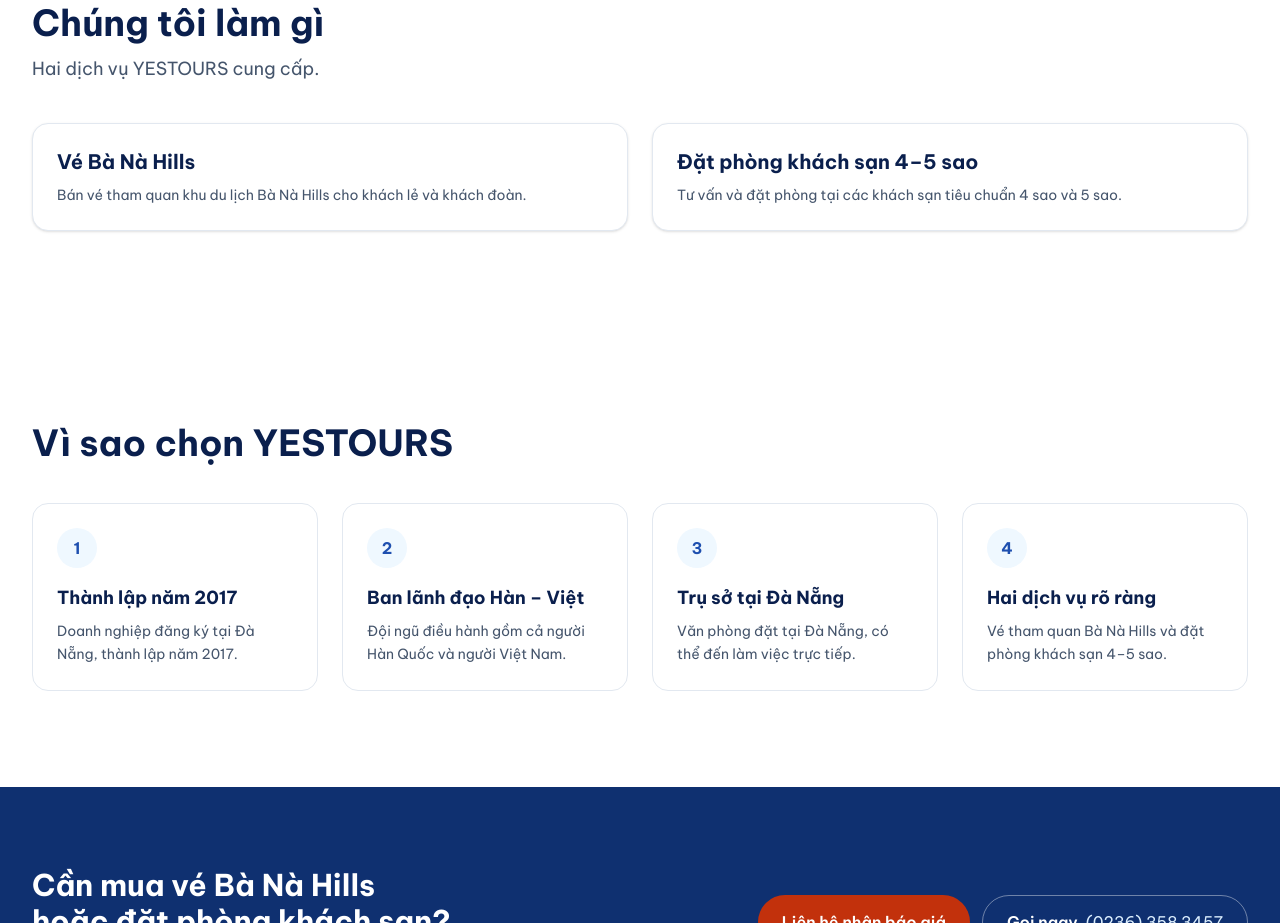
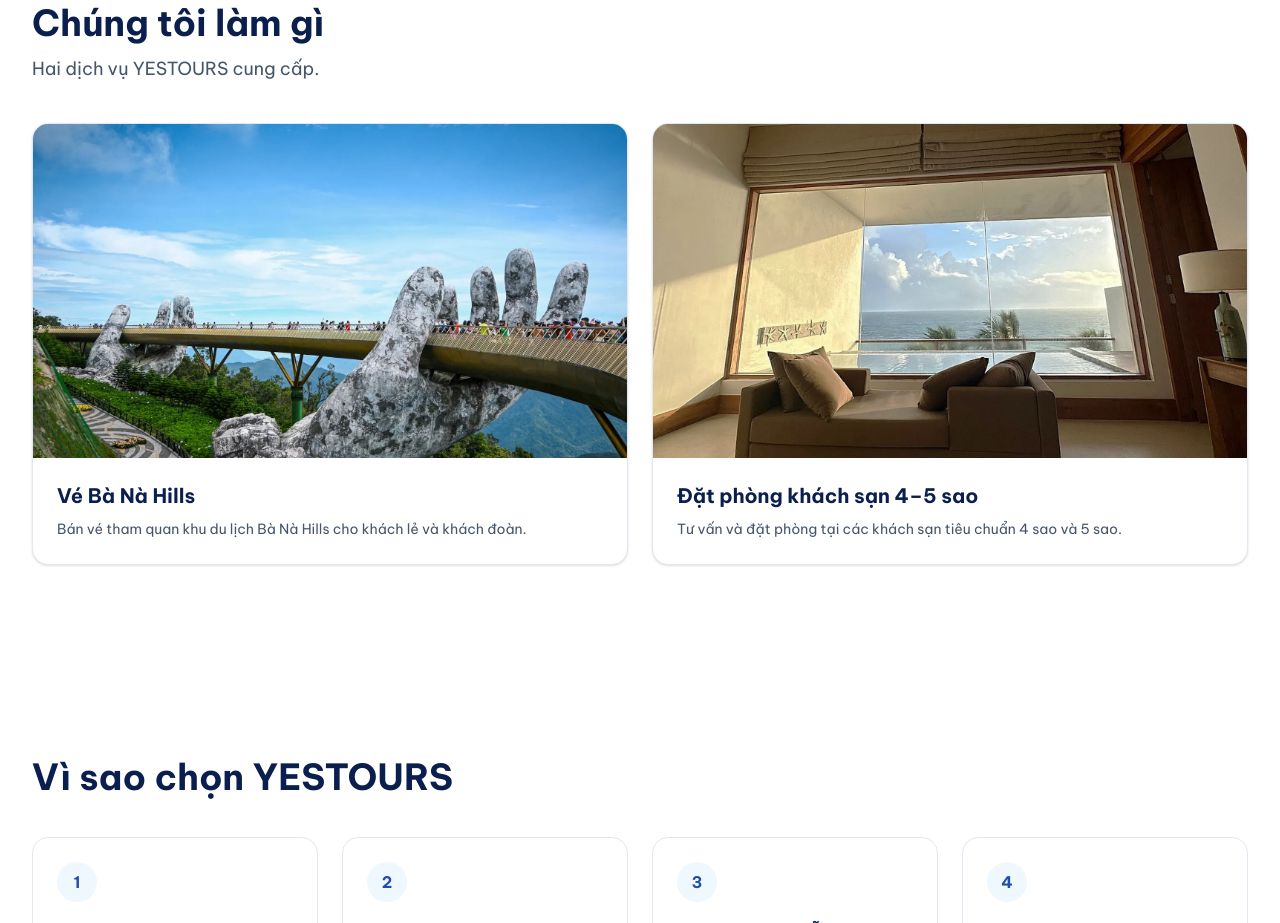
Before and after one commit to LongVuTran/yestours, an Astro site: page /vi in a window 1280 px wide. Shown: the part 919-1842 px from the top of the page. Built offline with nearby package versions, Linux system fonts and the light colour scheme; Astro itself is replaced by a stand-in of ours.

Commit message:
feat: thêm ảnh minh hoạ vé Bà Nà Hills và khách sạn 4-5 sao cho trang chủ
Co-Authored-By: Claude Sonnet 5.5 <noreply@anthropic.com>

```diff
--- a/src/components/media.ts
+++ b/src/components/media.ts
@@ -31,6 +31,22 @@ export function heroImage(lang: Locale): SiteImage | null {
   return assetExists(HERO_SRC) ? { src: HERO_SRC, alt: imageAlts.hero[lang] } : null;
 }
 
+/**
+ * Ảnh minh hoạ hai dịch vụ ở trang chủ. Thiếu file thì thẻ dịch vụ hiện không có ảnh
+ * (không nhả ra thẻ <img> gãy).
+ * Nguồn ảnh (đều dùng thương mại được): bana → Ivan Wong (Unsplash License); hotel → Wikimedia Commons, CC0 (không cần ghi nguồn).
+ */
+const SERVICE_SRC = {
+  banaHills: '/images/bana-hills.webp',
+  hotel: '/images/hotel.webp',
+} as const;
+export type ServiceImageKey = keyof typeof SERVICE_SRC;
+
+export function serviceImage(key: ServiceImageKey, lang: Locale): SiteImage | null {
+  const src = SERVICE_SRC[key];
+  return assetExists(src) ? { src, alt: imageAlts[key][lang] } : null;
+}
+
 /** Ảnh Open Graph mặc định cho trang không có ảnh riêng. */
 export function defaultOgImage(): string | undefined {
   return assetExists(HERO_SRC) ? HERO_SRC : undefined;
--- a/src/i18n/ui.ts
+++ b/src/i18n/ui.ts
@@ -70,6 +70,16 @@ export const imageAlts = {
     en: 'Aerial view of Da Nang beach at sunrise, the shoreline curving along the city skyline',
     ko: '해돋이 무렵 상공에서 내려다본 다낭 해변과 도시 스카이라인',
   },
+  banaHills: {
+    vi: 'Cầu Vàng ở Bà Nà Hills uốn cong trên hai bàn tay đá khổng lồ, du khách đi bộ trên cầu giữa nền trời xanh',
+    en: 'The Golden Bridge at Ba Na Hills curving over two giant stone hands, with visitors walking across under a blue sky',
+    ko: '바나힐의 골든 브리지. 거대한 두 돌 손이 떠받친 다리 위를 푸른 하늘 아래 관광객들이 걷고 있다',
+  },
+  hotel: {
+    vi: 'Phòng nghỉ khách sạn với ghế sofa trước ô cửa kính lớn nhìn ra biển và hồ bơi',
+    en: 'A hotel suite with a sofa in front of a large picture window overlooking the sea and a pool',
+    ko: '바다와 수영장이 내다보이는 큰 통창 앞에 소파가 놓인 호텔 객실',
+  },
 } as const;
 
 export type FixedImage = keyof typeof imageAlts;
--- a/src/pages/[lang]/index.astro
+++ b/src/pages/[lang]/index.astro
@@ -4,7 +4,7 @@ import { t } from '../../i18n/ui';
 import { tx } from '../../components/copy';
 import BaseLayout from '../../layouts/BaseLayout.astro';
 import CtaBand from '../../components/CtaBand.astro';
-import { heroImage } from '../../components/media';
+import { heroImage, serviceImage } from '../../components/media';
 import { home, contact, alternatesFor } from '../../components/routes';
 
 export function getStaticPaths() {
@@ -19,8 +19,8 @@ const x = tx(lang);
 const hero = heroImage(lang);
 
 const services = [
-  { title: x('svc.1.title'), desc: x('svc.1.desc') },
-  { title: x('svc.2.title'), desc: x('svc.2.desc') },
+  { title: x('svc.1.title'), desc: x('svc.1.desc'), image: serviceImage('banaHills', lang) },
+  { title: x('svc.2.title'), desc: x('svc.2.desc'), image: serviceImage('hotel', lang) },
 ];
 
 /** Chỉ nêu điều kiểm chứng được từ giấy phép kinh doanh — không thêm thành tích, giải thưởng. */
@@ -103,9 +103,24 @@ const why = [
     <ul class="mt-10 grid gap-6 sm:grid-cols-2">
       {
         services.map((item) => (
-          <li class="rounded-2xl border border-slate-200 bg-white p-6 shadow-sm">
-            <h3 class="text-xl font-bold text-ocean-950">{item.title}</h3>
-            <p class="mt-2 text-sm leading-relaxed text-slate-600">{item.desc}</p>
+          <li class="flex flex-col overflow-hidden rounded-2xl border border-slate-200 bg-white shadow-sm">
+            {item.image && (
+              <div class="aspect-[16/9] overflow-hidden bg-ocean-100">
+                <img
+                  src={item.image.src}
+                  alt={item.image.alt}
+                  width="1600"
+                  height="900"
+                  loading="lazy"
+                  decoding="async"
+                  class="h-full w-full object-cover"
+                />
+              </div>
+            )}
+            <div class="p-6">
+              <h3 class="text-xl font-bold text-ocean-950">{item.title}</h3>
+              <p class="mt-2 text-sm leading-relaxed text-slate-600">{item.desc}</p>
+            </div>
           </li>
         ))
       }
```
Also changed, not shown: public/images/bana-hills.webp (added), public/images/hotel.webp (added).
